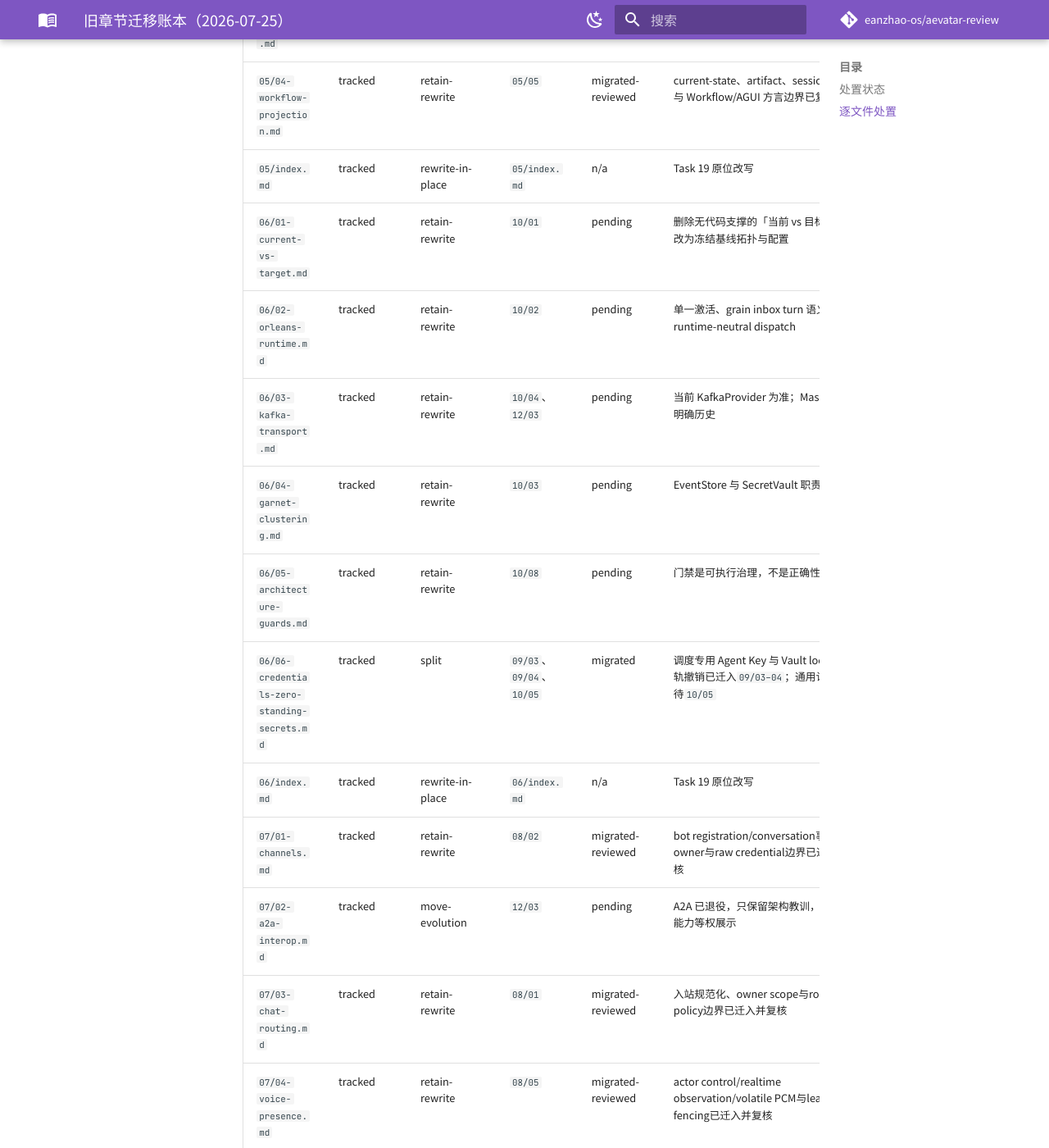
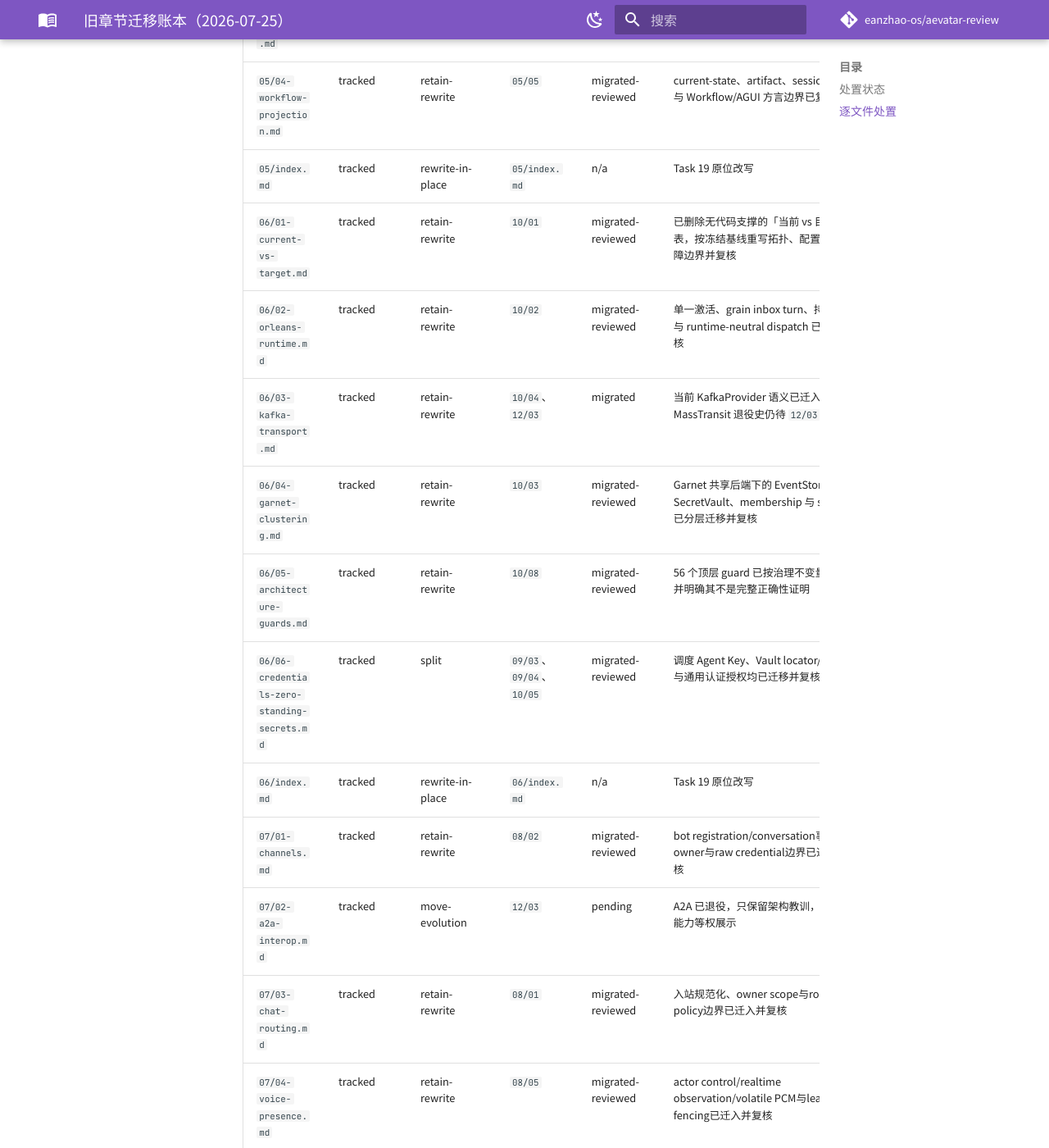
Before and after one commit to eanzhao-os/aevatar-review, an MkDocs documentation site: the page built from docs/migration/2026-07-25-chapter-migration-ledger.md, in a window 1280 px wide and 1400 px high, scrolled down 4991 px. Shown: the whole window at 82% size. Built offline with MkDocs 1.6.1 and Material for MkDocs 9.7.7, drawn with Linux system fonts in a browser that asks for light colours; comment, search, counter and statistics services are not loaded; some of the changed text lies outside the part shown.

Commit message:
docs(10): record distributed production chapters

```diff
--- a/docs/migration/2026-07-25-chapter-migration-ledger.md
+++ b/docs/migration/2026-07-25-chapter-migration-ledger.md
@@ -61,20 +61,20 @@
 | `05/03-readmodel-providers.md` | tracked | retain-rewrite | `05/04` | migrated-reviewed | StateVersion 权威、幂等覆盖、索引生命周期与有限 DR repair 已复核 |
 | `05/04-workflow-projection.md` | tracked | retain-rewrite | `05/05` | migrated-reviewed | current-state、artifact、session event 与 Workflow/AGUI 方言边界已复核 |
 | `05/index.md` | tracked | rewrite-in-place | `05/index.md` | n/a | Task 19 原位改写 |
-| `06/01-current-vs-target.md` | tracked | retain-rewrite | `10/01` | pending | 删除无代码支撑的「当前 vs 目标」表，改为冻结基线拓扑与配置 |
-| `06/02-orleans-runtime.md` | tracked | retain-rewrite | `10/02` | pending | 单一激活、grain inbox turn 语义与 runtime-neutral dispatch |
-| `06/03-kafka-transport.md` | tracked | retain-rewrite | `10/04`、`12/03` | pending | 当前 KafkaProvider 为准；MassTransit 明确历史 |
-| `06/04-garnet-clustering.md` | tracked | retain-rewrite | `10/03` | pending | EventStore 与 SecretVault 职责必须分开 |
-| `06/05-architecture-guards.md` | tracked | retain-rewrite | `10/08` | pending | 门禁是可执行治理，不是正确性证明 |
-| `06/06-credentials-zero-standing-secrets.md` | tracked | split | `09/03`、`09/04`、`10/05` | migrated | 调度专用 Agent Key 与 Vault locator/双轨撤销已迁入`09/03–04`；通用认证授权待`10/05` |
+| `06/01-current-vs-target.md` | tracked | retain-rewrite | `10/01` | migrated-reviewed | 已删除无代码支撑的「当前 vs 目标」表，按冻结基线重写拓扑、配置档位与故障边界并复核 |
+| `06/02-orleans-runtime.md` | tracked | retain-rewrite | `10/02` | migrated-reviewed | 单一激活、grain inbox turn、持久恢复与 runtime-neutral dispatch 已迁移并复核 |
+| `06/03-kafka-transport.md` | tracked | retain-rewrite | `10/04`、`12/03` | migrated | 当前 KafkaProvider 语义已迁入 `10/04`；MassTransit 退役史仍待 `12/03` |
+| `06/04-garnet-clustering.md` | tracked | retain-rewrite | `10/03` | migrated-reviewed | Garnet 共享后端下的 EventStore、SecretVault、membership 与 state 职责已分层迁移并复核 |
+| `06/05-architecture-guards.md` | tracked | retain-rewrite | `10/08` | migrated-reviewed | 56 个顶层 guard 已按治理不变量重写，并明确其不是完整正确性证明 |
+| `06/06-credentials-zero-standing-secrets.md` | tracked | split | `09/03`、`09/04`、`10/05` | migrated-reviewed | 调度 Agent Key、Vault locator/双轨撤销与通用认证授权均已迁移并复核 |
 | `06/index.md` | tracked | rewrite-in-place | `06/index.md` | n/a | Task 19 原位改写 |
 | `07/01-channels.md` | tracked | retain-rewrite | `08/02` | migrated-reviewed | bot registration/conversation事实owner与raw credential边界已迁入并复核 |
 | `07/02-a2a-interop.md` | tracked | move-evolution | `12/03` | pending | A2A 已退役，只保留架构教训，不与现役能力等权展示 |
 | `07/03-chat-routing.md` | tracked | retain-rewrite | `08/01` | migrated-reviewed | 入站规范化、owner scope与route policy边界已迁入并复核 |
 | `07/04-voice-presence.md` | tracked | retain-rewrite | `08/05` | migrated-reviewed | actor control/realtime observation/volatile PCM与lease fencing已迁入并复核 |
 | `07/05-studio-and-scripting.md` | tracked | split | `06/01`、`06/04` | migrated-reviewed | Team/Member资源模型、identity边界与命令/ACK/读模型已拆分迁移并复核 |
-| `07/06-console-web.md` | tracked | merge | `06/03`、`06/04`、`10/07` | migrated | catalog/授权与Studio命令/readmodel已迁入`06`；Console观测面待`10/07`完成 |
-| `07/07-observability.md` | tracked | retain-rewrite | `10/07` | pending | OTel 实时信号 vs 权威读模型 |
+| `07/06-console-web.md` | tracked | merge | `06/03`、`06/04`、`10/07` | migrated-reviewed | catalog/授权、Studio命令/readmodel与只读Observatory查询面均已迁移并复核 |
+| `07/07-observability.md` | tracked | retain-rewrite | `10/07` | migrated-reviewed | OTel实时信号、Status probe事实、权威读模型与Observatory边界已分层迁移并复核 |
 | `07/08-lark-end-to-end.md` | tracked | split | `08/03`、`11/04` | migrated | Lark adapter/delivery/repair边界已迁入`08/03`；可复现教程待`11/04` |
 | `07/09-voice-presence-edge-brain.md` | tracked | merge | `08/05`、`12/05` | migrated | 当前control/media/credential/restart边界已迁入`08/05`；剩余zero-config、resume与transcript缺口待`12/05` |
 | `07/10-input-ingress-unification.md` | tracked | retain-rewrite | `08/01` | migrated-reviewed | 统一入站骨干、canonical identity与执行意图分层已迁入并复核 |
@@ -104,17 +104,17 @@
 | `09/03-provision-and-observe-via-nyxid/index.md` | protected | delete | `09/index.md`、`12/index.md` | migrated | 内容意图与生产证据导读已进入`09/05`；块级导航仍待Task 19原子切换 |
 | `09/index.md` | tracked | rewrite-in-place | `09/index.md` | n/a | Task 19 原位改写为 Automation 与调度块导读 |
 | `10/01-cli-lark-scope-isolation.md` | tracked | split | `06/03`、`12/04` | migrated | scope catalog/Workflow授权边界已迁入`06/03`；事故叙事待`12/04` |
-| `10/02-codex-shell-vs-aevatar-tools.md` | tracked | split | `04/03`、`10/06`、`12/04` | migrated | 工具归属已迁入 `04/03`；sandbox 与事故落点待后续章节完成；旧章 stale reference 属已接受迁移红态 |
+| `10/02-codex-shell-vs-aevatar-tools.md` | tracked | split | `04/03`、`10/06`、`12/04` | migrated | 工具归属与managed sandbox/delegation边界已迁入 `04/03`、`10/06`；事故仍待 `12/04`，旧章 stale reference 属已接受迁移红态 |
 | `10/03-ingress-own-tool-stream-leak.md` | tracked | split | `04/03`、`08/01`、`12/04` | migrated | tool ownership与ingress/route边界已迁入`04/03`、`08/01`；事故落点待`12/04` |
 | `10/04-responses-llm-run-offactor-and-observation.md` | tracked | split | `04/01`、`05/02`、`12/04` | migrated | off-actor AI 执行与 committed/session observation 边界已迁入 `04/01`、`05/02`；事故落点待 `12/04` |
 | `10/05-lark-delivery-layer-failures.md` | tracked | split | `08/03`、`12/04` | migrated | delivery语义、当前drift与原位repair已迁入`08/03`；事故过程待`12/04` |
-| `10/06-lark-identity-and-authorization.md` | tracked | split | `08/02`、`10/05`、`12/04` | migrated | Channel credential/current durable边界已迁入`08/02`；通用auth与事故落点待`10/05`、`12/04` |
+| `10/06-lark-identity-and-authorization.md` | tracked | split | `08/02`、`10/05`、`12/04` | migrated | Channel credential/current durable边界与通用auth已迁入`08/02`、`10/05`；身份授权事故仍待`12/04` |
 | `10/07-scheduled-task-not-firing.md` | tracked | split | `09/02`、`12/04` | migrated | callback/lease/stale拒绝与one-shot grain-context修复已迁入`09/02`；四类事故仍待`12/04`逐类复盘 |
-| `10/08-observatory-read-side.md` | tracked | split | `05/04`、`10/07`、`12/04` | migrated | 索引漂移、versioning 与显式 repair 边界已迁入 `05/04`；观测运维与事故落点待后续章节 |
+| `10/08-observatory-read-side.md` | tracked | split | `05/04`、`10/07`、`12/04` | migrated | 索引漂移、versioning、显式repair与只读Observatory边界已迁入`05/04`、`10/07`；事故仍待`12/04` |
 | `10/09-studio-console-three-traps.md` | tracked | split | `06/04`、`07/01`、`12/04` | migrated | 命令/ACK/读模型与identity resolution已迁入`06/04`，conversation/turn/history边界已迁入`07/01`；事故落点待`12/04` |
 | `10/10-voice-cancel-race-and-reconnect.md` | tracked | split | `08/05`、`12/04`、`12/05` | migrated | cancel/drain/restart当前边界已迁入`08/05`；事故与真正resume缺口待`12/04–05` |
 | `10/11-nyxid-direct-llm-entry.md` | tracked | split | `04/02`、`07/02`、`12/04` | migrated | LLM provider/route边界已迁入`04/02`，NyxIdChat actor/progress边界已迁入`07/02`；事故落点待`12/04` |
-| `10/12-api-security-audit-and-hardening.md` | tracked | split | `10/05`、`10/08`、`12/05` | pending | 已落地加固转当前，未闭合项留 12/05；旧章 stale reference 属已接受迁移红态 |
+| `10/12-api-security-audit-and-hardening.md` | tracked | split | `10/05`、`10/08`、`12/05` | migrated | 已落地认证授权与security guards已迁入`10/05`、`10/08`；未闭合项仍待`12/05`，旧章 stale reference 属已接受迁移红态 |
 | `10/index.md` | protected | rewrite-in-place | `10/index.md`、`12/index.md` | n/a | 受保护索引；Task 19 原位改写 |
 | `11/01-aevatar-control-plane-skills.md` | tracked | merge | `04/03`、`11/03`、`12/03` | migrated | tool catalog 边界已迁入 `04/03`；教程与退役落点待后续章节完成 |
 | `11/02-aevatar-platform-and-probe-skills.md` | tracked | merge | `04/05`、`11/05`、`12/03` | migrated | prompt/skill overlay 边界已迁入 `04/05`；排障教程与退役落点待后续章节完成 |
```
Also changed, not shown: docs/migration/2026-07-25-source-matrix.md (+8 -8 lines), docs/migration/2026-07-25-target-chapters.md (+8 -8 lines).
